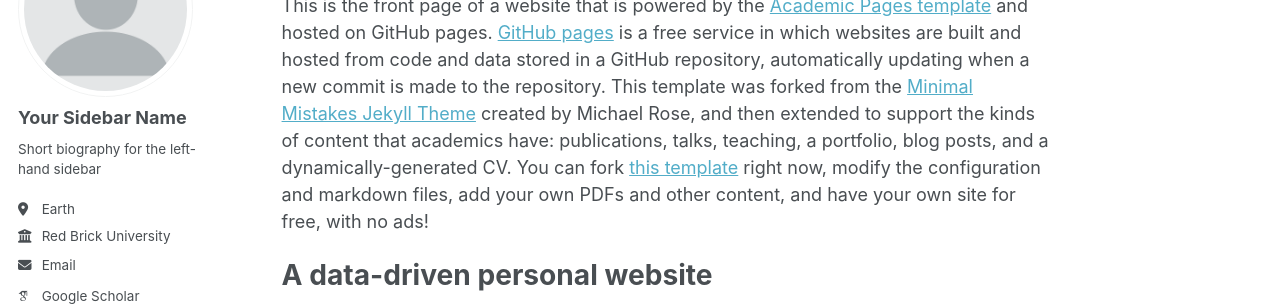
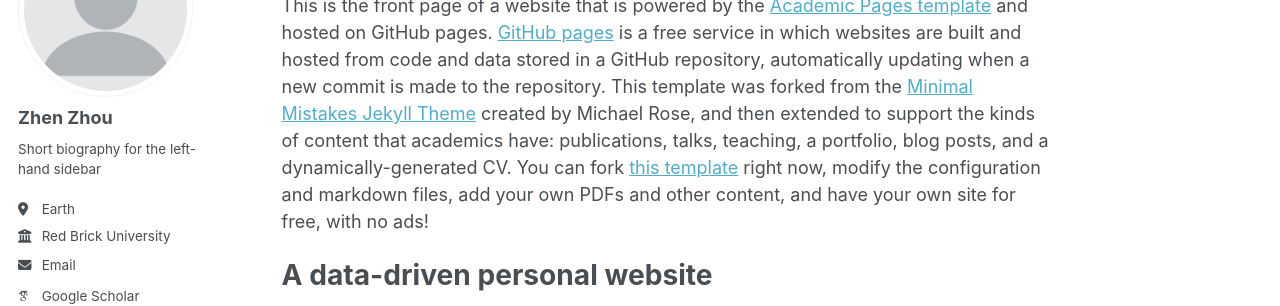
Before and after one commit to ZhenZhouZZ/zhenzhouzz.github.io, a Jekyll site: the page built from _pages/about.md, in a window 1280 px wide. Shown: the part 177-483 px from the top of the page. Built offline with Jekyll 4.4.1, drawn with Linux system fonts in a browser that asks for light colours; some web fonts are replaced.

Commit message:
change name

```diff
--- a/_config.yml
+++ b/_config.yml
@@ -23,7 +23,7 @@ repository               : "academicpages/academicpages.github.io"
 author:
   # Biographic information
   avatar           : "profile.png"
-  name             : "Your Sidebar Name"
+  name             : "Zhen Zhou"
   pronouns         : # example: "she/her"
   bio              : "Short biography for the left-hand sidebar"
   location         : "Earth"
```
